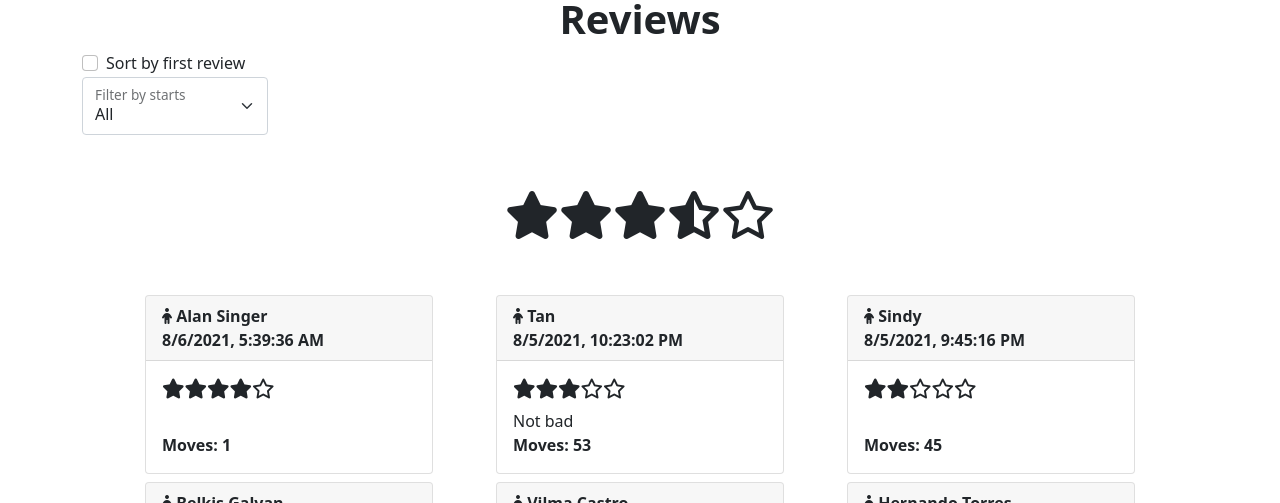
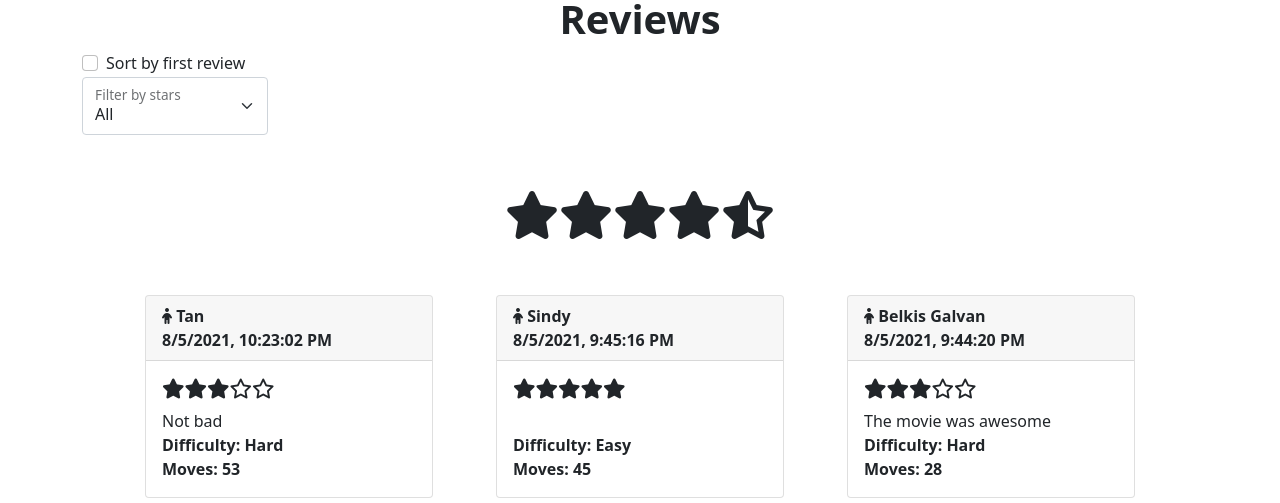
Before and after one commit to CodeHunt101/pokemon-matching-cards-project-phase-2, a React (Create React App) app: page /reviews in a window 1280 px wide. Shown: the part 449-952 px from the top of the page. Built offline with nearby package versions, Linux system fonts and the light colour scheme; data requests are answered from the project's data file.

Commit message:
Implemented game difficulty feature and added difficulty in reviews

```diff
--- a/db.json
+++ b/db.json
@@ -5,6 +5,7 @@
       "lastName": "Watasir",
       "rating": 4,
       "comments": "",
+      "gameDifficulty": "Medium",
       "moves": 23,
       "datePosted": 1628199071351,
       "id": 9
@@ -14,6 +15,7 @@
       "lastName": "Torres",
       "rating": 5,
       "comments": "I was insane with pokemons!!!!",
+      "gameDifficulty": "Medium",
       "moves": 24,
       "datePosted": 1628199691858,
       "id": 10
@@ -23,6 +25,7 @@
       "lastName": "Castro",
       "rating": 3,
       "comments": "Love you Mew",
+      "gameDifficulty": "Hard",
       "moves": 30,
       "datePosted": 1628199762865,
       "id": 11
@@ -32,6 +35,7 @@
       "lastName": "Galvan",
       "rating": 3,
       "comments": "The movie was awesome",
+      "gameDifficulty": "Hard",
       "moves": 28,
       "datePosted": 1628199860736,
       "id": 12
@@ -39,8 +43,9 @@
     {
       "firstName": "Sindy",
       "lastName": "",
-      "rating": 2,
+      "rating": 12,
       "comments": "",
+      "gameDifficulty": "Easy",
       "moves": 45,
       "datePosted": 1628199916470,
       "id": 13
@@ -50,18 +55,10 @@
       "lastName": "",
       "rating": 3,
       "comments": "Not bad",
+      "gameDifficulty": "Hard",
       "moves": 53,
       "datePosted": 1628202182756,
       "id": 14
-    },
-    {
-      "firstName": "Alan",
-      "lastName": "Singer",
-      "rating": 4,
-      "comments": "",
-      "moves": 1,
-      "datePosted": 1628228376825,
-      "id": 15
     }
   ],
   "contact": [
--- a/src/App.js
+++ b/src/App.js
@@ -15,11 +15,9 @@ export default function App() {
   const [reviews, setReviews] = useState(initialReviews)
 
   function fetchReviews() {
-    // setReviews(initialReviews)
     fetch('http://localhost:4000/reviews')
       .then(resp => resp.json())
       .then(jsonReviews => {
-        // const combinedReviews = jsonReviews
         setReviews(initialReviews.concat(jsonReviews))
       })
       .catch(()=>alert("It seems like you're either using GitHub pages or have cloned this repo, but you haven't run json-server --watch  db.json -p 3001. New reviews won't be posted, and contact form submissions won't be stored in the mock JSON server database!\nHowever, you're still able to play the Pokemon Matching Cards!"))
--- a/src/Components/GameManager.js
+++ b/src/Components/GameManager.js
@@ -6,11 +6,12 @@ import GameStats from "./GameStats";
 export default function GameManager({fetchReviews}) {
 
   const [pokemons, setPokemons] = useState([])
-  const [deckSize] = useState(20)
+  const [deckSize, setDeckSize] = useState(20)
   useEffect(()=> {
    fetchPokemons()
+   setIsCardOpen(new Array(deckSize).fill(false))
   // eslint-disable-next-line react-hooks/exhaustive-deps
-  },[])
+  },[deckSize])
   function fetchPokemons() {
     const pokemonUrls = []
     const pokemonImages = fetch(`https://pokeapi.co/api/v2/pokemon/?offset=0&limit=151`)
@@ -81,13 +82,37 @@ export default function GameManager({fetchReviews}) {
     setMatchingPairs([])
     fetchPokemons()
   }
+
+  function handleGameDifficulty(e) {
+    switch (e.target.value) {
+      case 'easy' : setDeckSize(10)
+      break
+      case 'medium' : setDeckSize(20)
+      break
+      case 'hard' : setDeckSize(30)
+      break
+      default: setDeckSize(20)
+    }
+    setPairIndexes([])
+    setMoves(0)
+    setDisableCardIndicator(0)
+    setMatchingPairs([])
+  }
+
   return (
     <>
-      <GameStats moves={moves} isCardOpen={isCardOpen} restartGame={restartGame} fetchReviews={fetchReviews}/>
-      <Deck pokemons={pokemons}
-            handleClick={handleClick}
-            isCardOpen={isCardOpen}
-            disableCardIndicator={disableCardIndicator}/>
+      <GameStats
+        moves={moves}
+        isCardOpen={isCardOpen}
+        restartGame={restartGame}
+        fetchReviews={fetchReviews}
+        handleGameDifficulty={handleGameDifficulty}
+        deckSize={deckSize}/>
+      <Deck
+        pokemons={pokemons}
+        handleClick={handleClick}
+        isCardOpen={isCardOpen}
+        disableCardIndicator={disableCardIndicator}/>
     </>
   )
 }
--- a/src/Components/GameStats.js
+++ b/src/Components/GameStats.js
@@ -1,8 +1,8 @@
 import React, { useState } from 'react'
 import { Modal, Button, Form } from "react-bootstrap";
 
-export default function GameStats({moves, isCardOpen, restartGame, fetchReviews}) {
-  const [isResultsModalShown, setIsResultsModalShown] = useState(true)
+export default function GameStats({moves, isCardOpen, restartGame, fetchReviews, handleGameDifficulty, deckSize}) {
+  const [isResultsModalReady, setIsResultsModalReady] = useState(true)
   const [isFormModalShown, setIsFormModalShown] = useState(false)
   const [form, setForm] = useState({
     firstName: '',
@@ -15,7 +15,8 @@ export default function GameStats({moves, isCardOpen, restartGame, fetchReviews}
     return isCardOpen.find(card=>!card) === undefined ? true : false
   }
 
-  function handleChange(e) {
+
+  function handleFormInfo(e) {
     setForm({
       ...form,
       [e.target.name]: e.target.value
@@ -24,7 +25,15 @@ export default function GameStats({moves, isCardOpen, restartGame, fetchReviews}
 
   function handleSubmit(e) {
     e.preventDefault()
-    setIsResultsModalShown(false)
+    setIsResultsModalReady(false)
+    const gameDifficulty = () => {
+      switch (deckSize) {
+        case 10: return 'Easy'
+        case 20: return 'Medium'
+        case 30: return 'Hard'
+        default: return 'Medium'
+      }
+    }
     fetch('http://localhost:4000/reviews',{
       method: 'POST',
       headers: {
@@ -35,6 +44,7 @@ export default function GameStats({moves, isCardOpen, restartGame, fetchReviews}
         lastName: form.lastName,
         rating: form.rating !== '' ? parseInt(form.rating) : 5,
         comments: form.comments,
+        gameDifficulty: gameDifficulty(),
         moves: moves,
         datePosted: Date.now()
       })
@@ -50,18 +60,18 @@ export default function GameStats({moves, isCardOpen, restartGame, fetchReviews}
 
   return (
     <div className='game-stats'>
-      <i className="fas fa-retweet fa-2x" onClick={()=>{restartGame();setIsResultsModalShown(true);setIsFormModalShown(false)}}></i>
-      {/* <span>
-        <Form>
-          <Form.Check onChange={null} type='radio' label='Easy'/>
-          <Form.Check onChange={null} type='radio' label='Medium'/>
-          <Form.Check onChange={null} type='radio' label='Hard'/>
+      <i className="fas fa-retweet fa-2x" onClick={()=>{restartGame();setIsResultsModalReady(true);setIsFormModalShown(false)}}></i>
+      <span>
+        <Form onChange={(e)=>{handleGameDifficulty(e);setIsResultsModalReady(true)}}>
+          <Form.Check inline name='difficulty' type='radio' label='Easy' value='easy'/>
+          <Form.Check inline name='difficulty' type='radio' label='Medium' value='medium' defaultChecked/>
+          <Form.Check inline name='difficulty' type='radio' label='Hard' value='hard'/>
         </Form>
-      </span> */}
+      </span>
       <span><h5><strong>Moves: {Math.floor(moves)}</strong></h5></span>
-      {isResultsModalShown &&
-        <Modal centered show={isResultsModalShown && showModal()}>
-          <Modal.Header closeButton onClick={()=>{setIsResultsModalShown(false);setIsFormModalShown(false)}}>
+      {isResultsModalReady &&
+        <Modal centered show={isResultsModalReady && showModal()}>
+          <Modal.Header closeButton onClick={()=>{setIsResultsModalReady(false);setIsFormModalShown(false)}}>
             <Modal.Title>Congratulations!</Modal.Title>
           </Modal.Header>
           <Modal.Body>
@@ -70,7 +80,7 @@ export default function GameStats({moves, isCardOpen, restartGame, fetchReviews}
             Would you like to save your results and rate us?
           </Modal.Body>
           <Modal.Footer>
-            <Button variant="secondary" onClick={()=>{setIsResultsModalShown(false);setIsFormModalShown(false)}}>
+            <Button variant="secondary" onClick={()=>{setIsResultsModalReady(false);setIsFormModalShown(false)}}>
               No
             </Button>
             <Button variant="primary" onClick={()=>setIsFormModalShown(true)}>
@@ -80,11 +90,11 @@ export default function GameStats({moves, isCardOpen, restartGame, fetchReviews}
           {isFormModalShown &&
           <Modal.Body>
             <Form onSubmit={handleSubmit}>
-              <Form.Control required type="text" placeholder="Enter first name" name="firstName" value={form.firstName} onChange={handleChange}/>
-              <Form.Control type="text" placeholder="Enter last name" name="lastName" value={form.lastName} onChange={handleChange}/>
+              <Form.Control required type="text" placeholder="Enter first name" name="firstName" value={form.firstName} onChange={handleFormInfo}/>
+              <Form.Control type="text" placeholder="Enter last name" name="lastName" value={form.lastName} onChange={handleFormInfo}/>
               <Form.Group controlId="formSelect">
               <Form.Label>Rate me:</Form.Label>
-                <Form.Select required name="rating" onChange={handleChange}>
+                <Form.Select required name="rating" onChange={handleFormInfo}>
                   <option value="5">Five</option>
                   <option value="4">Four</option>
                   <option value="3">Three</option>
@@ -94,7 +104,7 @@ export default function GameStats({moves, isCardOpen, restartGame, fetchReviews}
                 </Form.Select>
             </Form.Group>
               <br/>
-              <Form.Control type="text" placeholder="Comments..." name="comments" value={form.comments} onChange={handleChange}/>
+              <Form.Control type="text" placeholder="Comments..." name="comments" value={form.comments} onChange={handleFormInfo}/>
               <br/>
               <Modal.Footer>
                 <Button variant="success" type="submit">
--- a/src/Components/Review.js
+++ b/src/Components/Review.js
@@ -3,7 +3,7 @@ import { Card as BtpCard } from 'react-bootstrap'
 import { smallStars } from '../HelperFunctions'
 
 export default function Review({review}) {
-  function generateStartsV2() {
+  function generateStars() {
     switch (review.rating) {
       case 0 : return smallStars.zero
       case 1 : return smallStars.one
@@ -13,19 +13,6 @@ export default function Review({review}) {
       default : return smallStars.five
     }
   }
-
-  // function generateStarts() {
-  //   const solidStar = <i className="fas fa-star"></i>
-  //   const regularStar = <i className="far fa-star"></i>
-  //   switch (review.rating) {
-  //     case 0 : return new Array(5).fill(regularStar)
-  //     case 1 : return new Array(1).fill(solidStar).concat(new Array(4).fill(regularStar))
-  //     case 2 : return new Array(2).fill(solidStar).concat(new Array(3).fill(regularStar))
-  //     case 3 : return new Array(3).fill(solidStar).concat(new Array(2).fill(regularStar))
-  //     case 4 : return new Array(4).fill(solidStar).concat(new Array(1).fill(regularStar))
-  //     default : return new Array(5).fill(solidStar)
-  //   }
-  // }
 
   return (
     <>
@@ -39,9 +26,11 @@ export default function Review({review}) {
           <br/>
          {new Date(review.datePosted).toLocaleString()}</b></BtpCard.Header>
         <BtpCard.Body>
-          <BtpCard.Title>{generateStartsV2()}</BtpCard.Title>
+          <BtpCard.Title>{generateStars()}</BtpCard.Title>
           <BtpCard.Text>
             {review.comments}
+            <br/>
+            <strong>Difficulty: {review.gameDifficulty}</strong>
             <br/>
             <strong>Moves: {review.moves}</strong>
           </BtpCard.Text>
@@ -51,4 +40,15 @@ export default function Review({review}) {
   )
 }
 
-//new Date(Date.now()).toLocaleString()
+// function generateStars() {
+  //   const solidStar = <i className="fas fa-star"></i>
+  //   const regularStar = <i className="far fa-star"></i>
+  //   switch (review.rating) {
+  //     case 0 : return new Array(5).fill(regularStar)
+  //     case 1 : return new Array(1).fill(solidStar).concat(new Array(4).fill(regularStar))
+  //     case 2 : return new Array(2).fill(solidStar).concat(new Array(3).fill(regularStar))
+  //     case 3 : return new Array(3).fill(solidStar).concat(new Array(2).fill(regularStar))
+  //     case 4 : return new Array(4).fill(solidStar).concat(new Array(1).fill(regularStar))
+  //     default : return new Array(5).fill(solidStar)
+  //   }
+  // }
--- a/src/Components/ReviewsFilter.js
+++ b/src/Components/ReviewsFilter.js
@@ -12,7 +12,7 @@ export default function ReviewsFilter({handleCheckboxChange, handleStartsFilter}
           type='checkbox'
           label='Sort by first review'
         />
-        <FloatingLabel label='Filter by starts'>
+        <FloatingLabel label='Filter by stars'>
           <Form.Select name="rating" onChange={handleStartsFilter}>
             <option value='All'>All</option>
             <option value="5">Five</option>
--- a/src/Components/ReviewsManager.js
+++ b/src/Components/ReviewsManager.js
@@ -5,9 +5,9 @@ import { bigStars } from '../HelperFunctions'
 
 export default function ReviewsManager({reviews}) {
   const [isCheckboxChecked, setIsCheckboxChecked] = useState(false)
-  const [starsFilter, setStartsFilter] = useState('All')
+  const [starsFilter, setStarsFilter] = useState('All')
 
-  function calculateAvgRatingV2() {
+  function calculateAvgRating() {
     const ratingsSum = reviews.map(review => review.rating).reduce((acc, curr) => acc+curr)
     const ratingsAvg = Math.round(ratingsSum/reviews.length*2)/2
 
@@ -25,6 +25,47 @@ export default function ReviewsManager({reviews}) {
       default : return bigStars.five
     }
   }
+
+  function handleCheckboxChange(e) {
+    if (e.target.checked) {
+      setIsCheckboxChecked(true)
+    } else setIsCheckboxChecked(false)
+  }
+
+  function handleStartsFilter(e) {
+    if (e.target.value === null || e.target.value === 'All') {
+      setStarsFilter('All')
+    } else {
+      setStarsFilter(parseInt(e.target.value))
+    }
+  }
+
+  function renderReviews() {
+    if (isCheckboxChecked && starsFilter === 'All') {
+      return reviews.map((review, idx) => <Review key={idx} review={review}/>)
+    } else if (isCheckboxChecked && starsFilter !== 'All') {
+      return reviews.filter(review => review.rating === starsFilter)
+        .map((review, idx) => <Review key={idx} review={review}/>)
+    } else if (!isCheckboxChecked && starsFilter === 'All') {
+      return reviews.map((review, idx) => <Review key={idx} review={review}/>).reverse()
+    } else if (!isCheckboxChecked && starsFilter !== 'All')  {
+      return reviews.filter(review => review.rating === starsFilter).map((review, idx) => <Review key={idx} review={review}/>).reverse()
+    }
+  }
+
+  return (
+    <>
+      <h1><b>Reviews</b></h1>
+      {<ReviewsFilter handleCheckboxChange={handleCheckboxChange} handleStartsFilter={handleStartsFilter}/>}
+      <div className="average-rating">
+        {calculateAvgRating()}
+      </div>
+      <div className="reviews-container">
+        {renderReviews()}
+      </div>
+    </>
+  )
+}
 
   // function calculateAvgRating() {
   //   const ratingsSum = reviews.map(review => review.rating).reduce((acc, curr) => acc+curr)
@@ -47,49 +88,3 @@ export default function ReviewsManager({reviews}) {
   //     default : return new Array(5).fill(solidStar)
   //   }
   // }
-
-  function handleCheckboxChange(e) {
-    if (e.target.checked) {
-      setIsCheckboxChecked(true)
-    } else setIsCheckboxChecked(false)
-  }
-
-  function handleStartsFilter(e) {
-    if (e.target.value === null || e.target.value === 'All') {
-      setStartsFilter('All')
-    } else {
-      setStartsFilter(parseInt(e.target.value))
-    }
-  }
-
-  // function renderReviews() {
-  //   return reviews.map((review, idx) => <Review key={idx} review={review}/>)
-  // }
-
-  function renderReviews() {
-    if (isCheckboxChecked && starsFilter === 'All') {
-      return reviews.map((review, idx) => <Review key={idx} review={review}/>)
-    } else if (isCheckboxChecked && starsFilter !== 'All') {
-      return reviews.filter(review => review.rating === starsFilter)
-        .map((review, idx) => <Review key={idx} review={review}/>)
-    } else if (!isCheckboxChecked && starsFilter === 'All') {
-      return reviews.map((review, idx) => <Review key={idx} review={review}/>).reverse()
-    } else if (!isCheckboxChecked && starsFilter !== 'All')  {
-      return reviews.filter(review => review.rating === starsFilter).map((review, idx) => <Review key={idx} review={review}/>).reverse()
-    }
-  }
-
-  return (
-    <>
-      <h1><b>Reviews</b></h1>
-      {<ReviewsFilter handleCheckboxChange={handleCheckboxChange} handleStartsFilter={handleStartsFilter}/>}
-      <div className="average-rating">
-        {calculateAvgRatingV2()}
-      </div>
-      <div className="reviews-container">
-        {/* {isCheckboxChecked ? renderReviews() : renderReviews().reverse()} */}
-        {renderReviews()}
-      </div>
-    </>
-  )
-}
--- a/src/index.css
+++ b/src/index.css
@@ -54,6 +54,9 @@ div.header img {
 div .game-stats {
   display: flex;
   justify-content: space-evenly;
+  min-width: 660px;
+  max-width: 1000px;
+  margin: auto
 }
 
 .fa-retweet {
```
